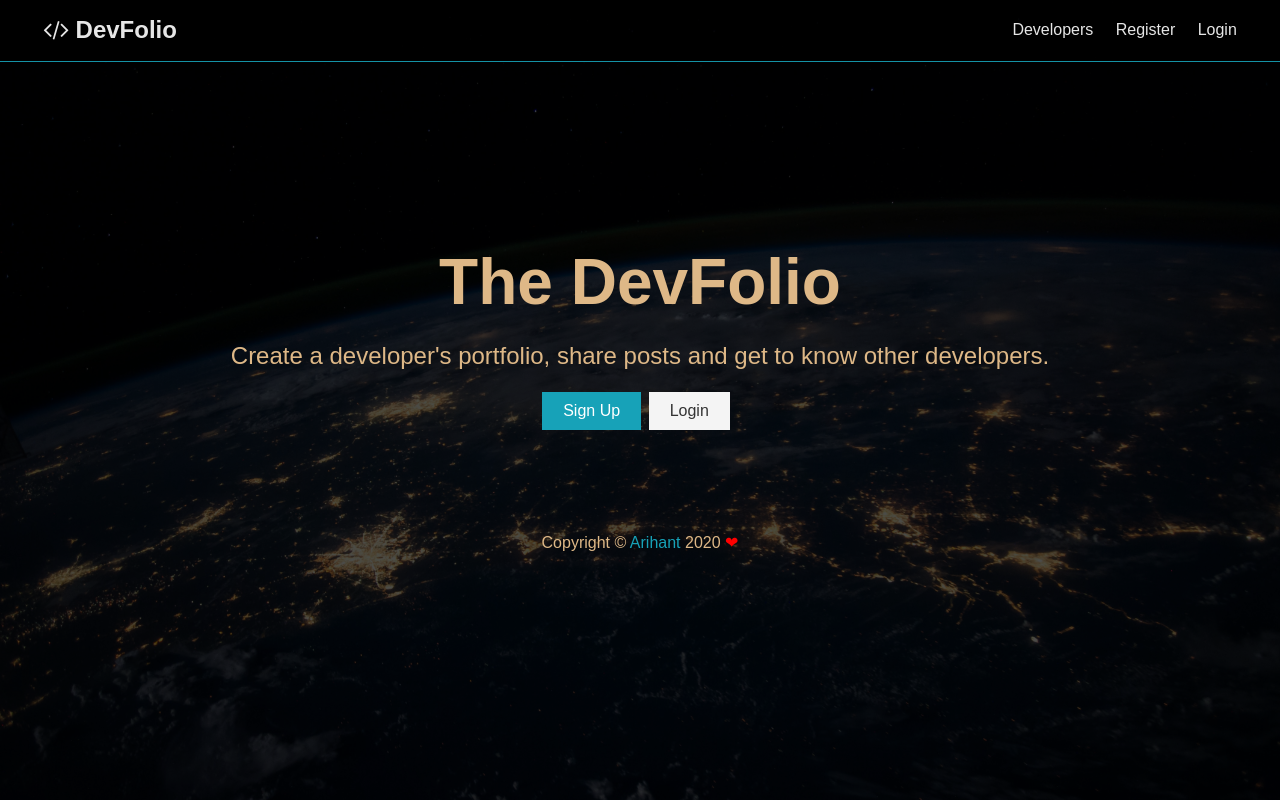
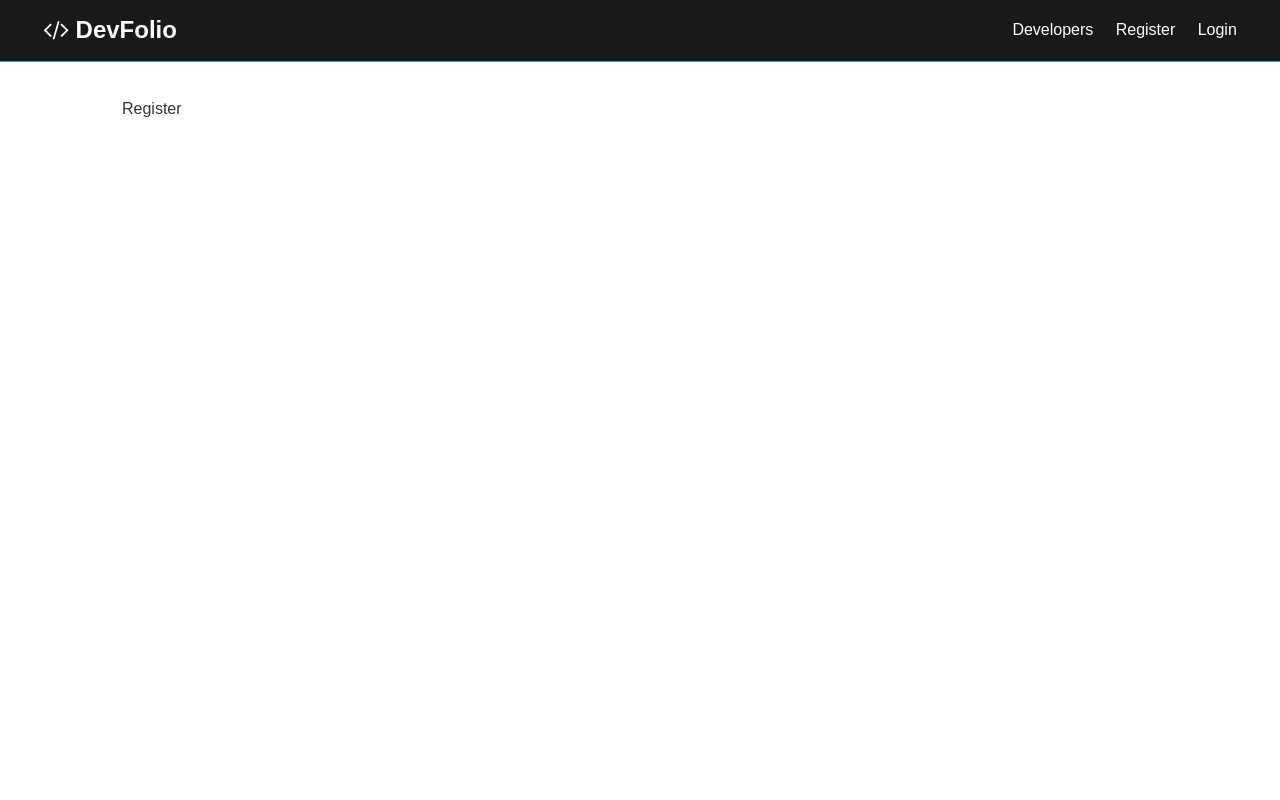
Before and after one commit to Arihant416/DevFolio, a React (Create React App) app in the folder client/: page /register in a window 1280 px wide. Built offline with nearby package versions, Linux system fonts and the light colour scheme.

Commit message:
anchor replaced by Link login and register introduced

```diff
--- a/client/src/App.css
+++ b/client/src/App.css
@@ -339,13 +339,13 @@
 }
 .landing-inner .pa {
 	margin-top: 100px;
-	color: burlywood;
+	color: grey;
 }
 .landing-inner .pa .red {
 	color: red;
 }
 .landing-inner {
-	color: burlywood;
+	color: rgb(135, 197, 222);
 	height: 100%;
 	width: 80%;
 	margin: auto;
--- a/client/src/App.js
+++ b/client/src/App.js
@@ -1,13 +1,24 @@
 import React, { Fragment } from 'react';
+import { BrowserRouter as Router, Route, Switch } from 'react-router-dom';
 import Navbar from './components/layouts/Navbar';
 import Landing from './components/layouts/Landing';
+import Login from './components/auth/Login';
+import Register from './components/auth/Register';
 import './App.css';
 
 const App = () => (
-	<Fragment>
-		<Navbar />
-		<Landing />
-	</Fragment>
+	<Router>
+		<Fragment>
+			<Navbar />
+			<Route exact path='/' component={Landing} />
+			<section className='container'>
+				<Switch>
+					<Route exact path='/register' component={Register} />
+					<Route exact path='/login' component={Login} />
+				</Switch>
+			</section>
+		</Fragment>
+	</Router>
 );
 
 export default App;
--- /dev/null
+++ b/client/src/components/auth/Login.js
@@ -0,0 +1,7 @@
+import React from 'react';
+
+const Login = () => {
+	return <div>Login</div>;
+};
+
+export default Login;
--- /dev/null
+++ b/client/src/components/auth/Register.js
@@ -0,0 +1,7 @@
+import React from 'react';
+
+const Register = () => {
+	return <div>Register</div>;
+};
+
+export default Register;
--- a/client/src/components/layouts/Landing.js
+++ b/client/src/components/layouts/Landing.js
@@ -1,5 +1,5 @@
 import React from 'react';
-
+import { Link } from 'react-router-dom';
 const Landing = () => {
 	return (
 		<section className='landing'>
@@ -11,16 +11,20 @@
 						developers.
 					</p>
 					<div className='buttons'>
-						<a href='register.html' className='btn btn-primary'>
+						<Link to='/register' className='btn btn-primary'>
 							Sign Up
-						</a>
-						<a href='login.html' className='btn btn-light'>
+						</Link>
+						<Link to='/login' className='btn btn-light'>
 							Login
-						</a>
+						</Link>
 					</div>
 					<p className='text-muted pa'>
 						Copyright ©
-						<a href='https://www.github.com/Arihant416' target='_blank'>
+						<a
+							href='https://www.github.com/Arihant416'
+							target='_blank'
+							rel='noopener noreferrer'
+						>
 							{` `} Arihant
 						</a>{' '}
 						2020 <span className='red'>❤</span>
--- a/client/src/components/layouts/Navbar.js
+++ b/client/src/components/layouts/Navbar.js
@@ -1,22 +1,22 @@
 import React from 'react';
-
+import { Link } from 'react-router-dom';
 const Navbar = () => {
 	return (
 		<nav className='navbar bg-dark'>
 			<h1>
-				<a href='index.html'>
+				<Link to='/'>
 					<i className='fa fa-code'></i> DevFolio
-				</a>
+				</Link>
 			</h1>
 			<ul>
 				<li>
-					<a href='profiles.html'>Developers</a>
+					<Link to='!#'>Developers</Link>
 				</li>
 				<li>
-					<a href='register.html'>Register</a>
+					<Link to='/register'>Register</Link>
 				</li>
 				<li>
-					<a href='login.html'>Login</a>
+					<Link to='/login'>Login</Link>
 				</li>
 			</ul>
 		</nav>
```
